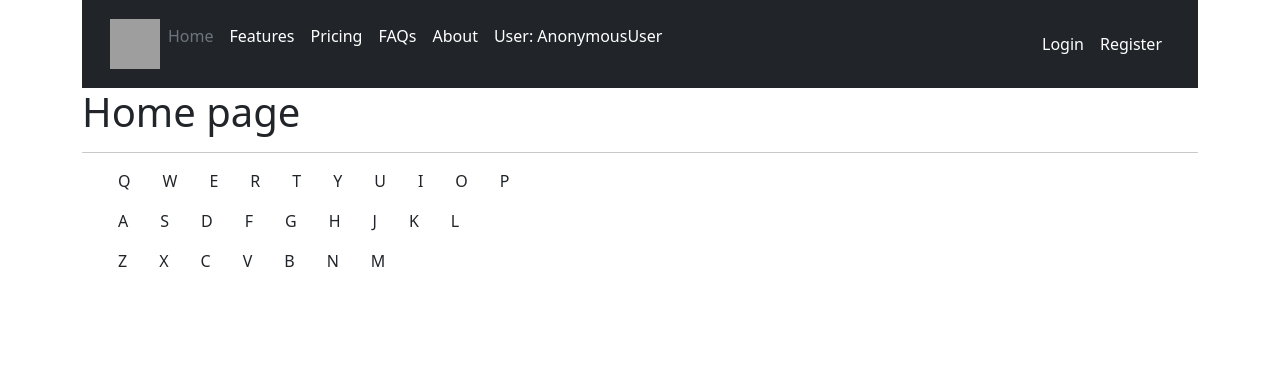
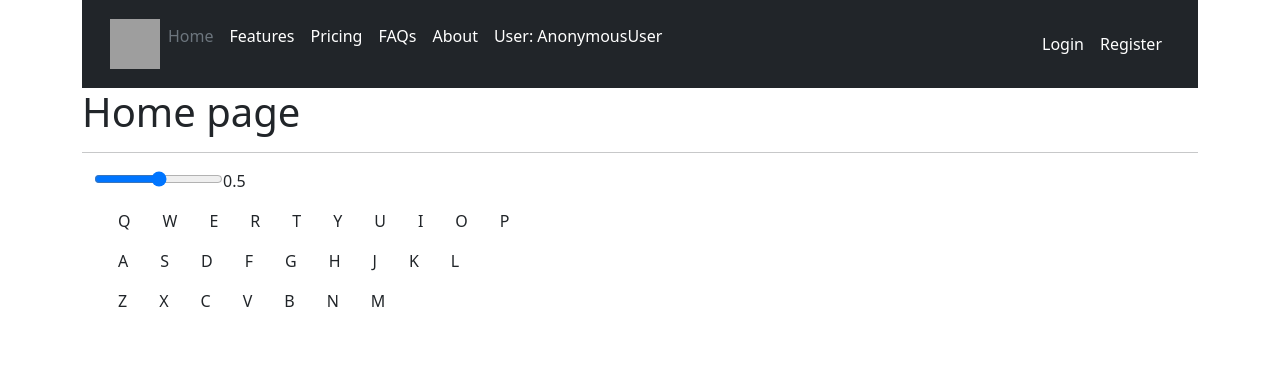
Before and after one commit to ChtobiUchitsyaNadoBitProfi/Easy_morse, a Django app: page / in a window 1280 px wide. Shown: the top 388 px of the page. Run offline with Django 4.2, Linux system fonts and the light colour scheme; grey boxes are pictures that could not be loaded.

Commit message:
add volume range on clickboard page

```diff
--- a/users/templates/base.html
+++ b/users/templates/base.html
@@ -13,7 +13,7 @@
     <div class="container">
       <div class="d-flex flex-wrap align-items-center justify-content-center justify-content-lg-start">
         <a href="/" class="d-flex align-items-center mb-2 mb-lg-0 text-white text-decoration-none">
-          <img src="{% static 'users/img/logo.png' %}" width="50" height="50" alt="Logo">
+          <img src="{% static 'users/img/morse-logo.png' %}" width="50" height="50" alt="Logo">
         </a>
 
         <ul class="nav col-12 col-lg-auto me-lg-auto mb-2 justify-content-center mb-md-0">
--- a/users/templates/home.html
+++ b/users/templates/home.html
@@ -2,17 +2,17 @@
 {% load static %}
 
 {% block content %}
-    <script type="text/javascript">
-        function soundClick(sound_source) {
-          var audio = new Audio(); // Создаём новый элемент Audio
-          audio.src = sound_source; // Указываем путь к звуку "клика"
-          audio.autoplay = true; // Автоматически запускаем
-        }
-    </script>
     <h1>Home page</h1>
     <hr>
     <div class="mx-auto">
     <div class="container">
+
+      <div class="d-flex flex-wrap align-items-center justify-content-center justify-content-lg-start">
+        <ul class="nav col-12 col-lg-auto me-lg-auto mb-2 justify-content-center mb-md-0">
+            <li><input id="range" min="0" max="100" step="10" value="50" type="range"></li>
+            <li><p id="sound-volume"> </p></li>
+        </ul>
+      </div>
       <div class="d-flex flex-wrap align-items-center justify-content-center justify-content-lg-start">
         <ul class="nav col-12 col-lg-auto me-lg-auto mb-2 justify-content-center mb-md-0">
             <li><p  onclick="soundClick('{% static 'users/mp3/q.mp3' %}')" class="px-4 text-black">Q</p></li> <li><p  onclick="soundClick('{% static 'users/mp3/w.mp3' %}')" class="px-2 text-black">W</p></li>
@@ -41,5 +41,22 @@
       </div>
     </div>
     </div>
+    <script type="text/javascript">
+        var volume = 0.5
+        document.getElementById("sound-volume").innerHTML = volume;
+
+        var range = document.getElementById('range');
+            range.onchange = function(){
+              volume = this.value / 100
+              document.getElementById("sound-volume").innerHTML = volume;
+            }
+
+        function soundClick(sound_source) {
+          var audio = new Audio(); // Создаём новый элемент Audio
+          audio.src = sound_source; // Указываем путь к звуку "клика"
+          audio.volume = volume;
+          audio.autoplay = true; // Автоматически запускаем
+        }
+    </script>
 
 {% endblock %}
```
